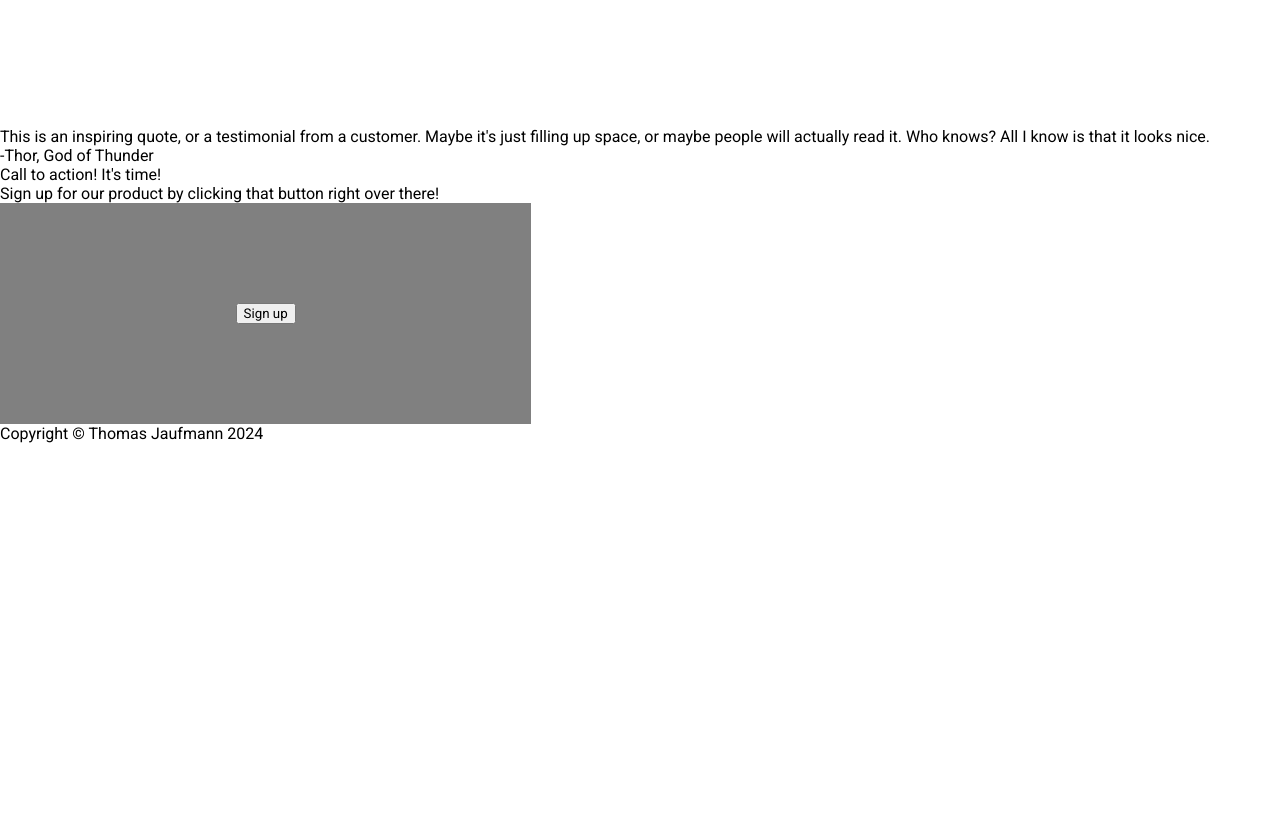
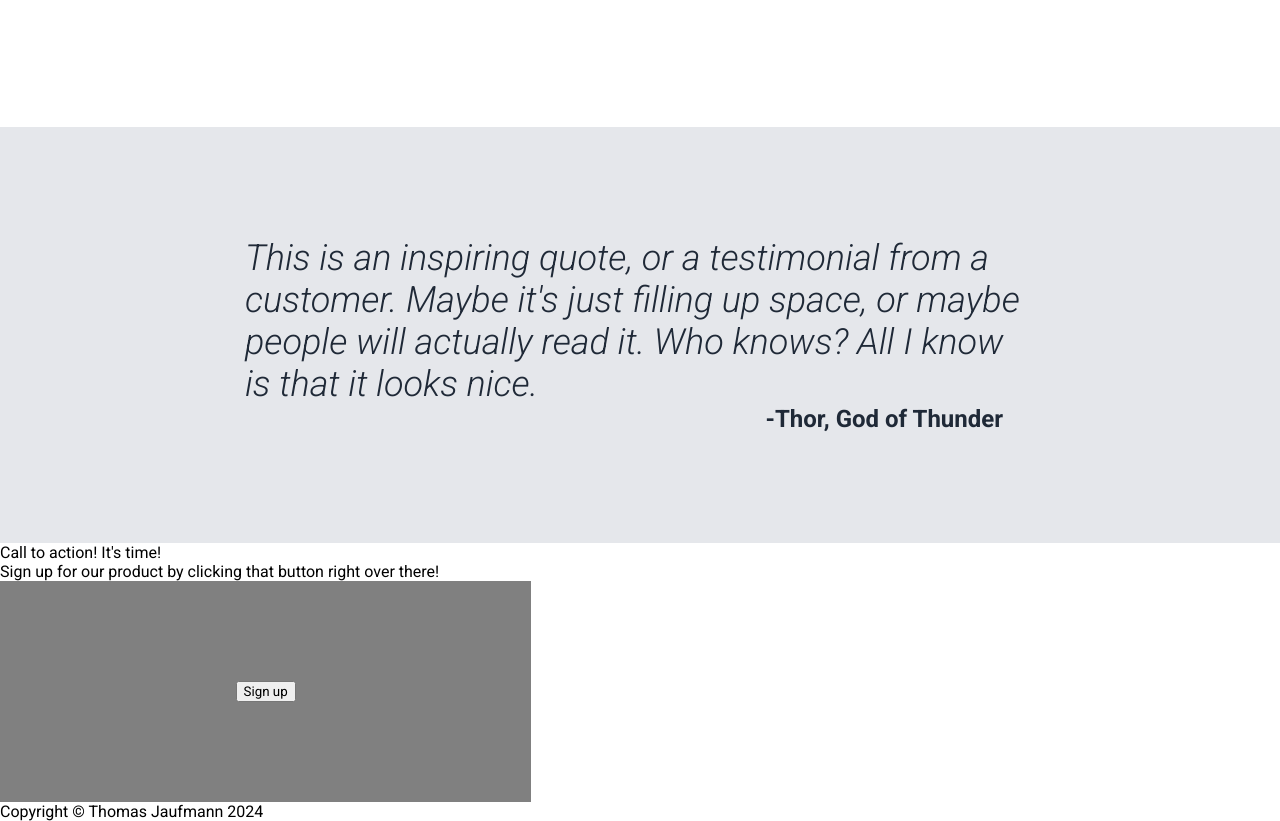
Before and after one commit to Oni030/productLandingPage, a plain HTML site: page index.html in a window 1280 px wide. Shown: the part 910-1731 px from the top of the page. Before the commit the page ends 1353 px from the top, so only its background shows below. Drawn offline with Linux system fonts and the light colour scheme.

Commit message:
Add styling to the quote-section.

```diff
--- a/styles.css
+++ b/styles.css
@@ -130,3 +130,31 @@ a.nav-list-items {
     border-radius: 16px;
     margin-bottom: 8px;
 }
+
+.quote-section {
+    background-color: var(--light-grey);
+    display: flex;
+    justify-content: center;
+    align-items: center;
+}
+
+.quote-container {
+    margin: 110px;
+    max-width: 790px;
+}
+
+.quote-text {
+    font-size: 36px;
+    font-style: italic;
+    font-weight: 300;
+    color: var(--dark);
+}
+
+.quote-author {
+    display: flex;
+    justify-content: flex-end;
+    font-size: 24px;
+    font-weight: 700;
+    color: var(--dark);
+    margin-right: 32px;
+}
```
